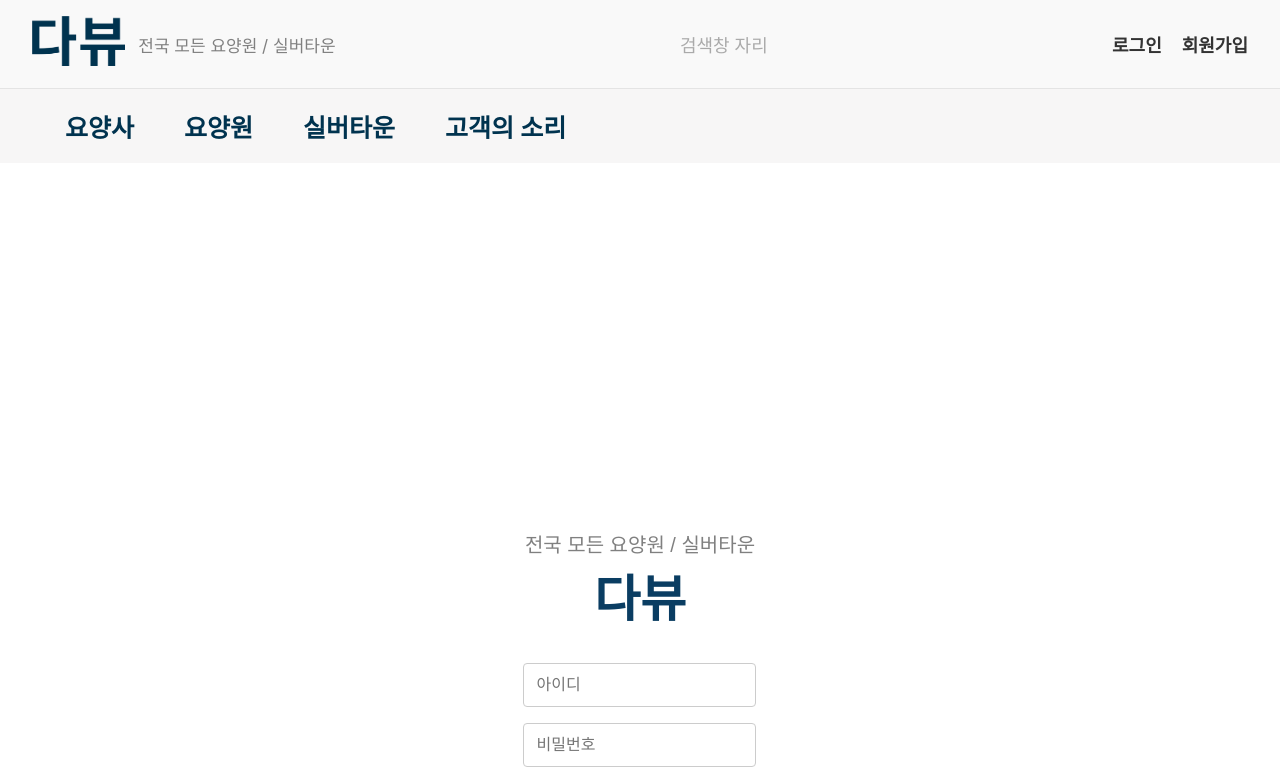
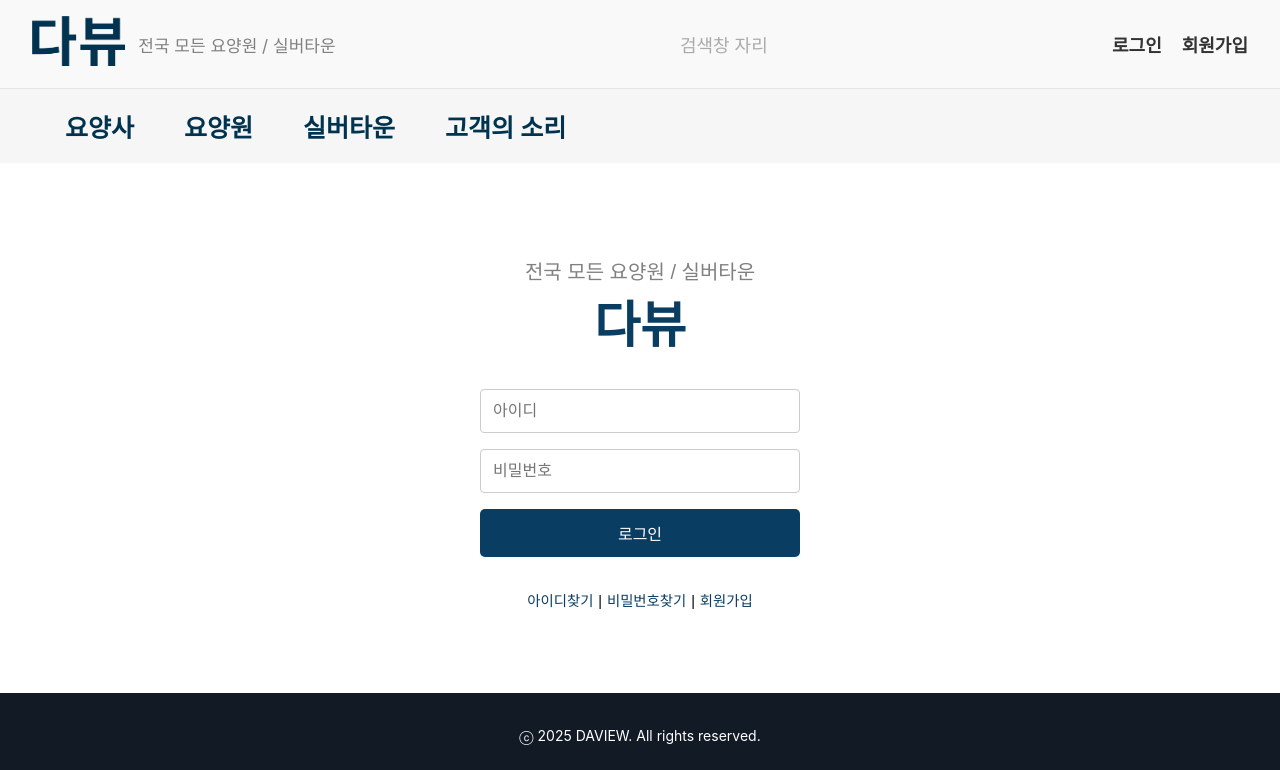
Before and after one commit to thetestt/daview-frontend, a React (Create React App) app: page /login in a window 1280 px wide. Shown: the top 770 px of the page. Built offline with nearby package versions, Linux system fonts and the light colour scheme.

Commit message:
로그인 페이지 수정 및 아이디찾기 비밀번호찾기 화면 구성

```diff
--- a/src/pages/auth/LoginPage.js
+++ b/src/pages/auth/LoginPage.js
@@ -14,36 +14,23 @@ function LoginPage() {
 
   return (
     <div className="page-wrapper">
-    <div className="login-container"></div>
       <div className="login-container">
+        <div className="login-inner">
           <p className="login-subtitle">전국 모든 요양원 / 실버타운</p>
           <h1 className="login-logo">다뷰</h1>
           <form onSubmit={handleSubmit} className="login-form">
-        <input
-          type="text"
-          placeholder="아이디"
-          value={username}
-          onChange={(e) => setUsername(e.target.value)}
-        />
-        <input
-          type="password"
-          placeholder="비밀번호"
-          value={password}
-          onChange={(e) => setPassword(e.target.value)}
-        />
+            <input type="text" placeholder="아이디" value={username} onChange={(e) => setUsername(e.target.value)} />
+            <input type="password" placeholder="비밀번호" value={password} onChange={(e) => setPassword(e.target.value)} />
             <button type="submit">로그인</button>
           </form>
           <div className="login-links">
-        <a href="#">아이디찾기</a>
-        <span>|</span>
-        <a href="#">비밀번호찾기</a>
-        <span>|</span>
+            <a href="/findidpage">아이디찾기</a><span>|</span>
+            <a href="/findpasswordpage">비밀번호찾기</a><span>|</span>
             <a href="/signup">회원가입</a>
           </div>
-
         </div>
       </div>
-
+    </div>
   );
 }
 
--- a/src/styles/auth/LoginPage.css
+++ b/src/styles/auth/LoginPage.css
@@ -1,58 +1,72 @@
+.page-wrapper {
+  height: calc(100vh - 270px);  /* Footer 높이 예측해서 조정 */
+  display: flex;
+  justify-content: center;
+  align-items: center;
+}
+
 .login-container {
-    max-width: 320px;
-    margin: 5rem auto;
+  width: 100%;
+  max-width: 400px;
+  padding: 1rem;
+  text-align: center;
+}
+
+/* 로그인 내용 박스 */
+.login-inner {
+  width: 100%;
+  max-width: 400px;
   text-align: center;
   font-family: sans-serif;
-    justify-content: flex-start;
-    padding-top:20px;
 }
 
+/* 타이틀 */
 .login-subtitle {
   font-size: 20px;
   color: gray;
-    margin-bottom: 0px;
-    padding-top:20px;
+  margin: 0;
+  padding-top: 10px;
 }
 
+/* 로고 텍스트 */
 .login-logo {
-    font-size: 50px;
+  font-size: 48px;
   font-weight: bold;
   margin-bottom: 2rem;
   color: #0a3d62;
 }
 
-  .login-form input {
-    display: block;
+/* 로그인 폼 */
+.login-form {
+  width: 100%;
+}
+
+.login-form input,
+.login-form button {
   width: 100%;
   padding: 0.75rem;
   margin-bottom: 1rem;
   border: 1px solid #ccc;
   border-radius: 4px;
   font-size: 1rem;
+  box-sizing: border-box;
 }
 
 .login-form button {
-    width: 100%;
-    padding: 0.75rem;
   background-color: #0a3d62;
   color: white;
   border: none;
   border-radius: 5px;
-    font-size: 1rem;
   cursor: pointer;
-  }
-
-  .login-form input,
-  .login-form button {
-  box-sizing: border-box;
 }
 
 .login-form button:hover {
   background-color: #074b80;
 }
 
+/* 아래 링크 */
 .login-links {
-    margin-top: 1rem;
+  margin-top: 0.5rem;
   font-size: 0.9rem;
 }
 
@@ -65,22 +79,3 @@
 .login-links a:hover {
   text-decoration: underline;
 }
-
-  .login-container {
-    flex: 1; /* 남은 공간 차지 */
-    display: flex;
-    flex-direction: column;
-    justify-content: center; /* 중앙 정렬 */
-    align-items: center;
-  }
-
-  .page-wrapper {
-    min-height: 100vh;
-    display: flex;
-    flex-direction: column;
-    justify-content: center;
-  }
-
-  .footer {
-    margin-top: auto;
-  }
```
Also changed, not shown: src/pages/auth/FindIdPage.js (added, +9 -0 lines), src/pages/auth/FindPasswordPage.js (added, +9 -0 lines), src/styles/auth/FindIdPage.css (added), src/styles/auth/FindPasswordPage.css (added). Lines whose indentation alone changed are shown as unchanged.
